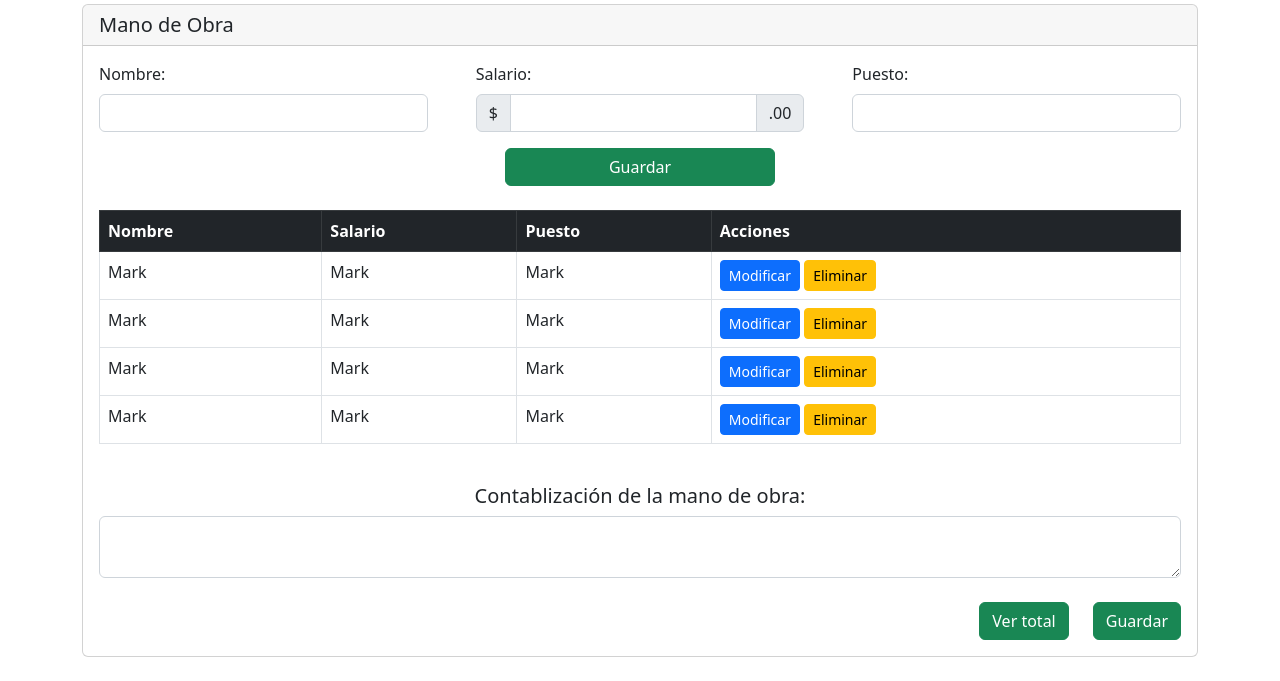
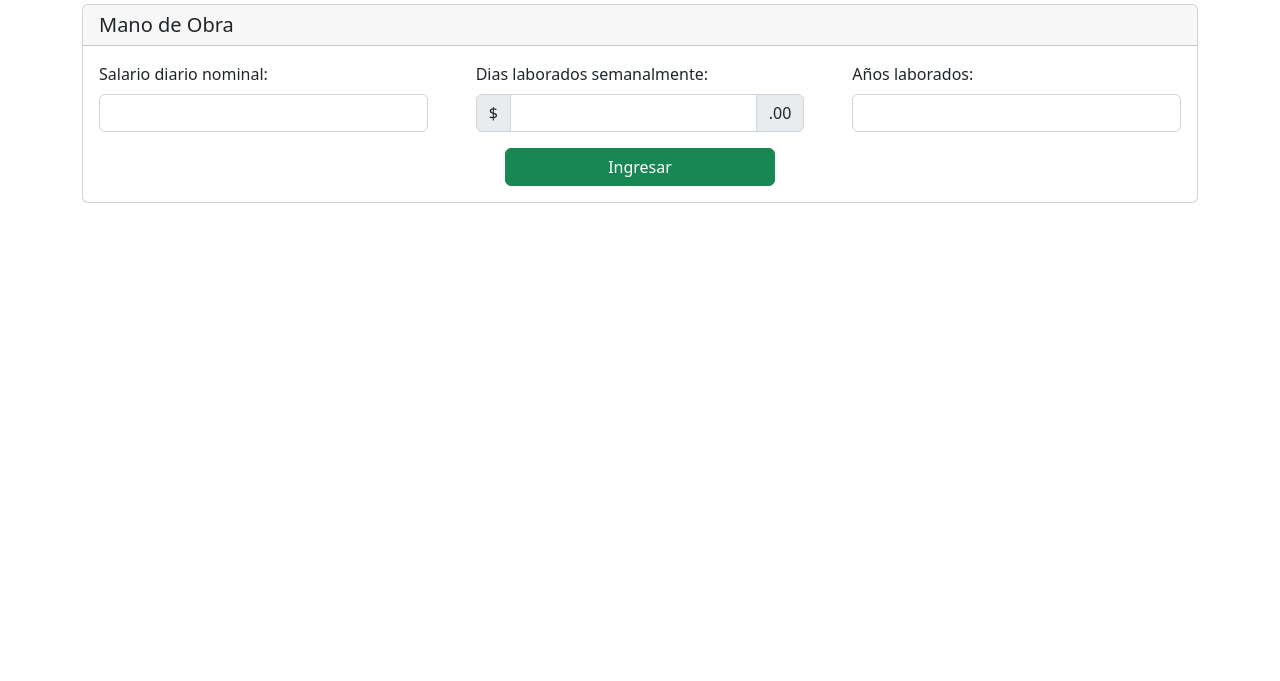
Before and after one commit to DanielAvelar2002/proyectoSIC, a Django app: page /manoObra in a window 1280 px wide. Shown: the part 404-1085 px from the top of the page. After the commit the page ends 607 px from the top, so only its background shows below. Run offline with Django 4.2, Linux system fonts and the light colour scheme; some libraries are stand-ins or nearby versions.

Commit message:
hoja de trabajo
es un script para hacer la hoja de trabajo de la empresa y que le muestra los resultados

```diff
--- a/sistema_contable/templates/transacciones/mano_obra.html
+++ b/sistema_contable/templates/transacciones/mano_obra.html
@@ -4,95 +4,146 @@
 
 
 {% block contenido %}
+<script>
+    function costoMO()
+    {
+        var resultado = document.getElementById("divResultados");
 
+        var parAguinaldo = 0;
+        var aguinaldoSema = 0;
+        var isssSema = 0;
+        var afpSema = 0;
+        var costoNominal = 0;
+        var septimo = 0;
+        var diaSeptimo = 0;
+        var totalSemanal = 0;
+        var salarioDiario = parseFloat(document.getElementById("txtSalarioDiario").value);
+        var diasLaboral = parseFloat(document.getElementById("txtDiasLaorbal").value);
+        var anioLaboral = parseFloat(document.getElementById("txtAñosLaboral").value);
+
+        diaSeptimo = 7 - diasLaboral;
+
+        var vacaSema = ((salarioDiario*15)+((salarioDiario*15)*0.30))/52;
+        vacaSema = Math.round((vacaSema + Number.EPSILON)*100)/100;
+
+        if(anioLaboral >= 1 && anioLaboral < 3) parAguinaldo = 10;
+        if(anioLaboral >= 3 && anioLaboral < 10) parAguinaldo =15;
+        if(anioLaboral >= 10) parAguinaldo = 18;
+
+        aguinaldoSema = (parAguinaldo * salarioDiario)/52;
+        aguinaldoSema = Math.round((aguinaldoSema + Number.EPSILON)*100)/100;
+
+        isssSema = ((salarioDiario*7)+vacaSema)*0.075;
+        isssSema = Math.round((isssSema+Number.EPSILON)*100)/100;
+
+        afpSema = ((salarioDiario*7)+vacaSema)*0.0775;
+        afpSema = Math.round((afpSema+Number.EPSILON)*100)/100;
+
+        septimo = diaSeptimo * salarioDiario;
+        costoNominal = diasLaboral*salarioDiario;
+
+        totalSemanal = septimo + costoNominal + vacaSema + aguinaldoSema + isssSema + afpSema;
+        totalSemanal = Math.round((totalSemanal+Number.EPSILON)*100)/100;
+        //alert(totalSemanal);
+
+        document.getElementById("uno").innerHTML = septimo;
+        document.getElementById("dos").innerHTML =  costoNominal;
+        document.getElementById("tres").innerHTML = vacaSema;
+        document.getElementById("cuatro").innerHTML = aguinaldoSema;
+        document.getElementById("cinco").innerHTML = isssSema;
+        document.getElementById("seis").innerHTML = afpSema;
+        document.getElementById("siete").innerHTML =totalSemanal;
+        // Para mostrar los resultados
+        resultado.style.display="block";
+
+    }
+</script>
 
 <div class="card">
     <h5 class="card-header">Mano de Obra</h5>
     <div class="card-body">
         <div class="row row-cols-1 row-cols-md-3 g-5">
             <div class="col">
-                <p class="card-title">Nombre:</p>
+                <p class="card-title">Salario diario nominal:</p>
                 <div class="col-12">
-                    <input type="text" class="form-control" id="inputAddress">
+                    <input type="number" class="form-control" id="txtSalarioDiario">
                 </div>
             </div>
             <div class="col">
-                <p class="card-title">Salario:</p>
+                <p class="card-title">Dias laborados semanalmente:</p>
                 <div class="input-group mb-3">
                     <span class="input-group-text">$</span>
-                    <input type="text" class="form-control" aria-label="Cantidad (al dólar más cercano)">
+                    <input type="number" class="form-control" aria-label="Cantidad (al dólar más cercano)" id="txtDiasLaorbal">
                     <span class="input-group-text">.00</span>
                 </div>
             </div>
             <div class="col">
-                <p class="card-title">Puesto:</p>
+                <p class="card-title">Años laborados:</p>
                 <div class="col-12">
-                    <input type="text" class="form-control" id="inputAddress">
+                    <input type="number" class="form-control" id="txtAñosLaboral">
                 </div>
             </div>
         </div>
         <div class="d-grid gap-3 col-3 mx-auto">
-            <button class="btn btn-success" type="button">Guardar</button>
+            <button id="bton2" class="btn btn-success" onclick="costoMO()">Ingresar</button>
         </div>
-        <br>
+        <div  id = "divResultados"class="col-lg-6 mb-4" style="display:none;">
+
+            <!-- Illustrations Finanzas-->
+            <div class="card shadow mb-4">
+                <div class="card-header py-3">
+                    <h6 class="m-0 font-weight-bold text-primary">Resultados</h6>
+                </div>
+                <div class="card-body">
+
+                    <h4 class="small font-weight-bold">
                         <div class="table-responsive">
-            <table class="table table-responsive table-hover table-bordered">
-                <thead class="table-dark">
+                            <table class="table table-bordered">
+                                <thead>
                                     <tr>
-                        <th scope="col">Nombre</th>
-                        <th scope="col">Salario</th>
-                        <th scope="col">Puesto</th>
-                        <th scope="col">Acciones</th>
+                                        <th>Salario y prestaciones</th>
+                                        <th style="text-align: center;">Valor semanal</th>
                                     </tr>
                                 </thead>
                                 <tbody>
                                     <tr>
-                        <td>Mark</td>
-                        <td>Mark</td>
-                        <td>Mark</td>
-                        <td>
-                            <button type="button" class="btn btn-primary btn-sm">Modificar</button>
-                            <button type="button" class="btn btn-warning btn-sm">Eliminar</button>
-                        </td>
-                    </tr><tr>
-                        <td>Mark</td>
-                        <td>Mark</td>
-                        <td>Mark</td>
-                        <td>
-                            <button type="button" class="btn btn-primary btn-sm">Modificar</button>
-                            <button type="button" class="btn btn-warning btn-sm">Eliminar</button>
-                        </td>
+                                        <td>Séptimo</td>
+                                        <td style="text-align: center;">$<label id = "uno"> </label></td>
                                     </tr>
                                     <tr>
-                        <td>Mark</td>
-                        <td>Mark</td>
-                        <td>Mark</td>
-                        <td>
-                            <button type="button" class="btn btn-primary btn-sm">Modificar</button>
-                            <button type="button" class="btn btn-warning btn-sm">Eliminar</button>
-                        </td>
+                                        <td>Costo de salario nominal</td>
+                                        <td style="text-align: center;">$<label id = "dos"> </label></td>
                                     </tr>
                                     <tr>
-                        <td>Mark</td>
-                        <td>Mark</td>
-                        <td>Mark</td>
-                        <td>
-                            <button type="button" class="btn btn-primary btn-sm">Modificar</button>
-                            <button type="button" class="btn btn-warning btn-sm">Eliminar</button>
-                        </td>
+                                        <td>Vacaciones</td>
+                                        <td style="text-align: center;">$<label id = "tres"> </label></td>
                                     </tr>
+                                    <tr>
+                                        <td>Aguinaldo</td>
+                                        <td style="text-align: center;">$<label id = "cuatro"> </label></td>
+                                    </tr>
+                                    <tr>
+                                        <td>Aportación ISSS Patronal</td>
+                                        <td style="text-align: center;">$<label id = "cinco"> </label></td>
+                                    </tr>
+                                    <tr>
+                                        <td>Aportación AFP Patronal</td>
+                                        <td style="text-align: center;">$<label id = "seis"> </label></td>
+                                    </tr>
+                                    <tr>
+                                        <td style="font-weight: bolder;">Costo Real de Mano de Obra</td>
+                                        <td style="font-weight: bolder; text-align: center;">$<label id = "siete"> </label></td>
+                                    </tr>
+
                                 </tbody>
                             </table>
-            <br>
-            <h5 class="card-title text-center">Contablización de la mano de obra:</h5>
-            <div class="input-group">
-                <textarea class="form-control"></textarea>
+                        </div>
+                    </h4>
+                    <a href="manoObra" class="d-none d-sm-inline-block btn btn-sm btn-primary shadow-sm"><i
+                        class="fas fa-recycle fa-sm text-white-50"></i> Reiniciar</a>
                 </div>
             </div>
-        <br>
-        <div class="d-grid gap-4 d-md-flex justify-content-md-end">
-            <button class="btn btn-success" type="button">Ver total</button>
-            <button class="btn btn-success" type="button">Guardar</button>
+
         </div>
     </div>
 </div>
```
Lines whose indentation alone changed are shown as unchanged.
